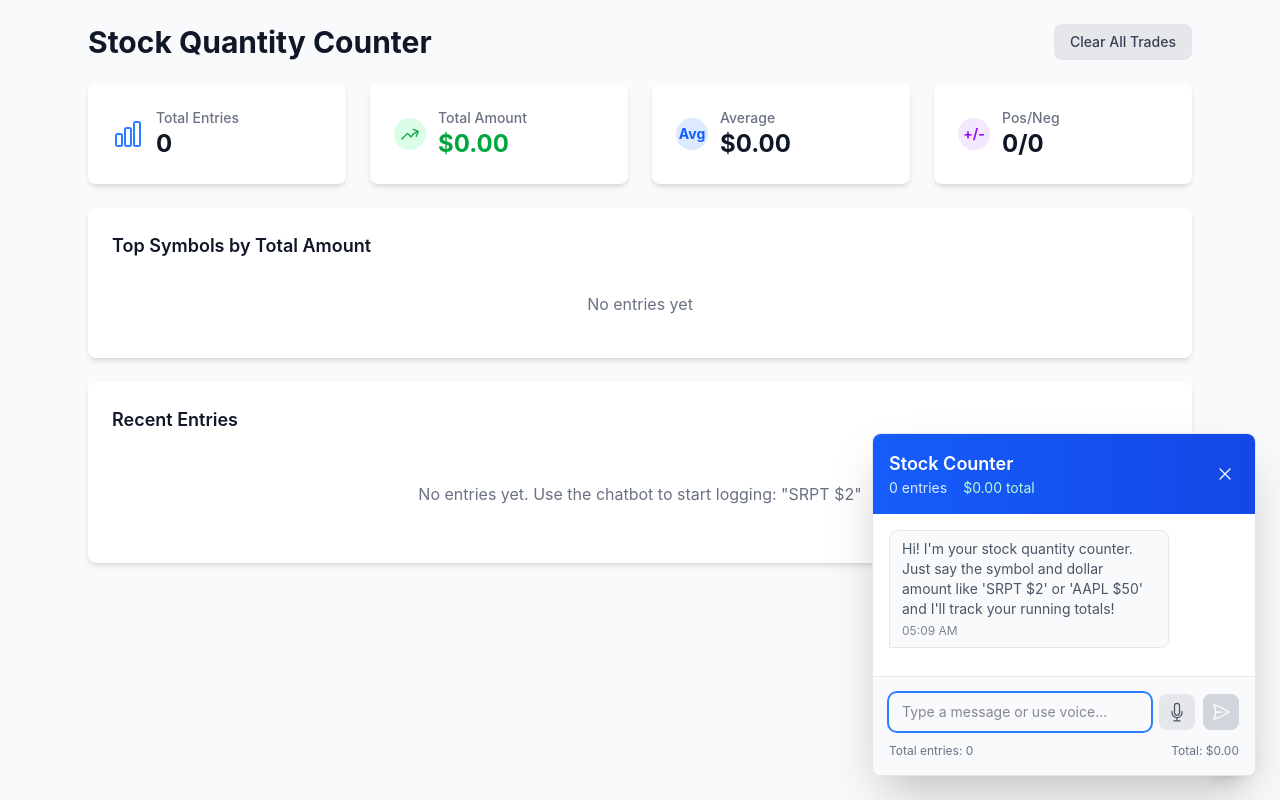
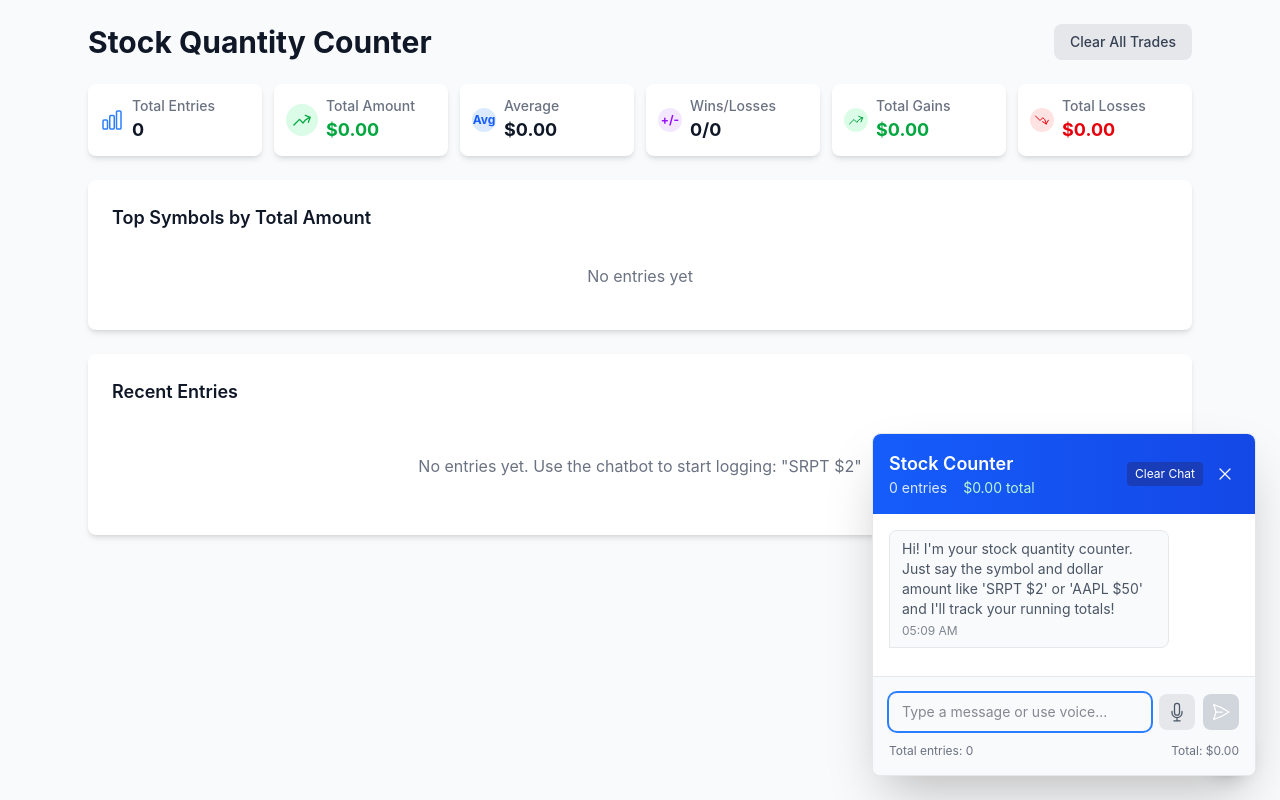
Before and after one commit to JDelott/delhub, a Next.js app: page /dashboard in a window 1280 px wide. Both pictures are taken after a click on the button 1228 px from the left and 748 px from the top of the page. Built offline with nearby package versions, Linux system fonts and the light colour scheme.

Commit message:
added chatbot and stock quantity counter re style

```diff
--- a/src/components/TradeDashboard.tsx
+++ b/src/components/TradeDashboard.tsx
@@ -50,19 +50,19 @@ export default function TradeDashboard() {
         </button>
       </div>
 
-      {/* Simple Stats Cards */}
-      <div className="grid grid-cols-1 md:grid-cols-2 lg:grid-cols-4 gap-6">
-        <div className="bg-white rounded-lg shadow-md p-6">
+      {/* Enhanced Stats Cards */}
+      <div className="grid grid-cols-2 md:grid-cols-3 lg:grid-cols-6 gap-3">
+        <div className="bg-white rounded-lg shadow-md p-3">
           <div className="flex items-center">
-            <ChartBarIcon className="h-8 w-8 text-blue-500" />
-            <div className="ml-3">
+            <ChartBarIcon className="h-6 w-6 text-blue-500" />
+            <div className="ml-2">
               <p className="text-sm font-medium text-gray-500">Total Entries</p>
-              <p className="text-2xl font-bold text-gray-900">{stats.totalTrades}</p>
+              <p className="text-lg font-bold text-gray-900">{stats.totalTrades}</p>
             </div>
           </div>
         </div>
 
-        <div className="bg-white rounded-lg shadow-md p-6">
+        <div className="bg-white rounded-lg shadow-md p-3">
           <div className="flex items-center">
             <div className={`h-8 w-8 rounded-full flex items-center justify-center ${
               stats.totalAmount >= 0 ? 'bg-green-100' : 'bg-red-100'
@@ -73,9 +73,9 @@ export default function TradeDashboard() {
                 <ArrowTrendingDownIcon className="h-5 w-5 text-red-600" />
               )}
             </div>
-            <div className="ml-3">
+            <div className="ml-2">
               <p className="text-sm font-medium text-gray-500">Total Amount</p>
-              <p className={`text-2xl font-bold ${
+              <p className={`text-lg font-bold ${
                 stats.totalAmount >= 0 ? 'text-green-600' : 'text-red-600'
               }`}>
                 {formatCurrency(stats.totalAmount)}
@@ -84,26 +84,56 @@ export default function TradeDashboard() {
           </div>
         </div>
 
-        <div className="bg-white rounded-lg shadow-md p-6">
+        <div className="bg-white rounded-lg shadow-md p-3">
           <div className="flex items-center">
-            <div className="h-8 w-8 bg-blue-100 rounded-full flex items-center justify-center">
-              <span className="text-blue-600 font-bold text-sm">Avg</span>
+            <div className="h-6 w-6 bg-blue-100 rounded-full flex items-center justify-center">
+              <span className="text-blue-600 font-bold text-xs">Avg</span>
             </div>
-            <div className="ml-3">
+            <div className="ml-2">
               <p className="text-sm font-medium text-gray-500">Average</p>
-              <p className="text-2xl font-bold text-gray-900">{formatCurrency(stats.averageAmount)}</p>
+              <p className="text-lg font-bold text-gray-900">{formatCurrency(stats.averageAmount)}</p>
             </div>
           </div>
         </div>
 
-        <div className="bg-white rounded-lg shadow-md p-6">
+        <div className="bg-white rounded-lg shadow-md p-3">
           <div className="flex items-center">
-            <div className="h-8 w-8 bg-purple-100 rounded-full flex items-center justify-center">
-              <span className="text-purple-600 font-bold text-sm">+/-</span>
+            <div className="h-6 w-6 bg-purple-100 rounded-full flex items-center justify-center">
+              <span className="text-purple-600 font-bold text-xs">+/-</span>
             </div>
-            <div className="ml-3">
-              <p className="text-sm font-medium text-gray-500">Pos/Neg</p>
-              <p className="text-2xl font-bold text-gray-900">{stats.positiveEntries}/{stats.negativeEntries}</p>
+            <div className="ml-2">
+              <p className="text-sm font-medium text-gray-500">Wins/Losses</p>
+              <p className="text-lg font-bold text-gray-900">{stats.positiveEntries}/{stats.negativeEntries}</p>
+            </div>
+          </div>
+        </div>
+
+        {/* Total Gains Card */}
+        <div className="bg-white rounded-lg shadow-md p-3">
+          <div className="flex items-center">
+            <div className="h-6 w-6 bg-green-100 rounded-full flex items-center justify-center">
+              <ArrowTrendingUpIcon className="h-4 w-4 text-green-600" />
+            </div>
+            <div className="ml-2">
+              <p className="text-sm font-medium text-gray-500">Total Gains</p>
+              <p className="text-lg font-bold text-green-600">
+                {formatCurrency(trades.filter(t => t.amount > 0).reduce((sum, t) => sum + t.amount, 0))}
+              </p>
+            </div>
+          </div>
+        </div>
+
+        {/* Total Losses Card */}
+        <div className="bg-white rounded-lg shadow-md p-3">
+          <div className="flex items-center">
+            <div className="h-6 w-6 bg-red-100 rounded-full flex items-center justify-center">
+              <ArrowTrendingDownIcon className="h-4 w-4 text-red-600" />
+            </div>
+            <div className="ml-2">
+              <p className="text-sm font-medium text-gray-500">Total Losses</p>
+              <p className="text-lg font-bold text-red-600">
+                {formatCurrency(Math.abs(trades.filter(t => t.amount < 0).reduce((sum, t) => sum + t.amount, 0)))}
+              </p>
             </div>
           </div>
         </div>
@@ -148,8 +178,15 @@ export default function TradeDashboard() {
             </div>
           ) : (
             getRecentTrades().map((trade) => (
-              <div key={trade.id} className="flex justify-between items-center py-3 px-4 bg-gray-50 rounded-lg hover:bg-gray-100 transition-colors">
+              <div key={trade.id} className={`flex justify-between items-center py-3 px-4 rounded-lg hover:opacity-90 transition-all ${
+                trade.amount >= 0
+                  ? 'bg-green-50 border-l-4 border-green-400'
+                  : 'bg-red-50 border-l-4 border-red-400'
+              }`}>
                 <div className="flex items-center space-x-3">
+                  <div className={`w-3 h-3 rounded-full ${
+                    trade.amount >= 0 ? 'bg-green-400' : 'bg-red-400'
+                  }`}></div>
                   <span className="font-bold text-lg text-gray-900">{trade.symbol}</span>
                   <span className="text-sm text-gray-500">
                     {new Date(trade.timestamp).toLocaleString([], {
@@ -165,11 +202,18 @@ export default function TradeDashboard() {
                     </span>
                   )}
                 </div>
-                <span className={`font-bold text-lg ${
-                  trade.amount >= 0 ? 'text-green-600' : 'text-red-600'
-                }`}>
-                  {formatCurrency(trade.amount)}
-                </span>
+                <div className="flex items-center space-x-2">
+                  {trade.amount >= 0 ? (
+                    <ArrowTrendingUpIcon className="h-4 w-4 text-green-600" />
+                  ) : (
+                    <ArrowTrendingDownIcon className="h-4 w-4 text-red-600" />
+                  )}
+                  <span className={`font-bold text-lg ${
+                    trade.amount >= 0 ? 'text-green-600' : 'text-red-600'
+                  }`}>
+                    {formatCurrency(trade.amount)}
+                  </span>
+                </div>
               </div>
             ))
           )}
--- a/src/components/TradingChatbot.tsx
+++ b/src/components/TradingChatbot.tsx
@@ -261,6 +261,18 @@ export default function TradingChatbot() {
     return trades.reduce((sum, trade) => sum + trade.amount, 0);
   };
 
+  const clearChat = () => {
+    setMessages([
+      {
+        id: '1',
+        content: "Hi! I'm your stock quantity counter. Just say the symbol and dollar amount like 'SRPT $2' or 'AAPL $50' and I'll track your running totals!",
+        sender: 'assistant',
+        timestamp: new Date(),
+        type: 'system'
+      }
+    ]);
+  };
+
   if (!isExpanded) {
     return (
       <div className="fixed bottom-6 right-6 z-50">
@@ -308,6 +320,14 @@ export default function TradingChatbot() {
             </span>
           </div>
         </div>
+        <div className="flex items-center gap-2">
+          <button
+            onClick={clearChat}
+            className="text-white hover:text-blue-200 transition-colors p-1 text-xs bg-blue-800 hover:bg-blue-900 rounded px-2 py-1"
+            aria-label="Clear chat"
+          >
+            Clear Chat
+          </button>
           <button
             onClick={toggleExpanded}
             className="text-white hover:text-blue-200 transition-colors p-1"
@@ -315,6 +335,7 @@ export default function TradingChatbot() {
           >
             <XMarkIcon className="h-5 w-5" />
           </button>
+        </div>
       </div>
 
       {/* Messages */}
```
Lines whose indentation alone changed are shown as unchanged.
